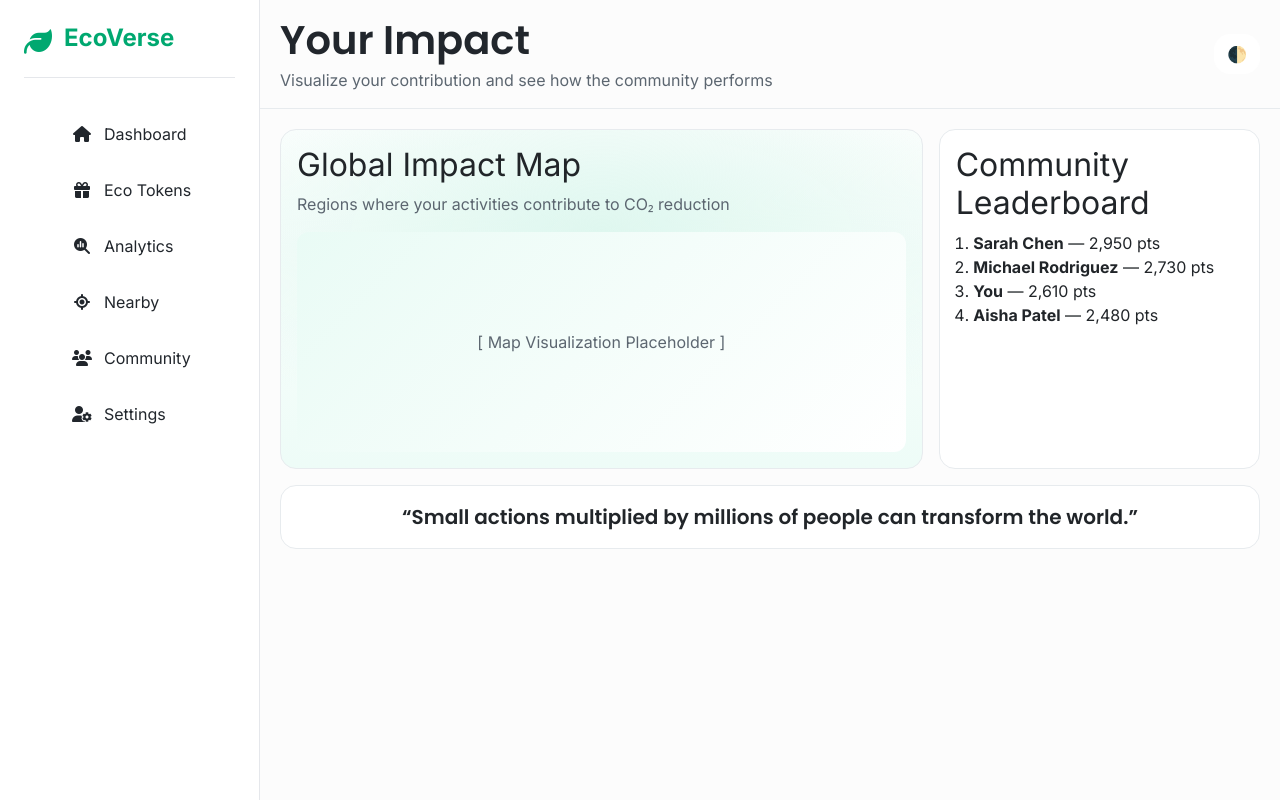
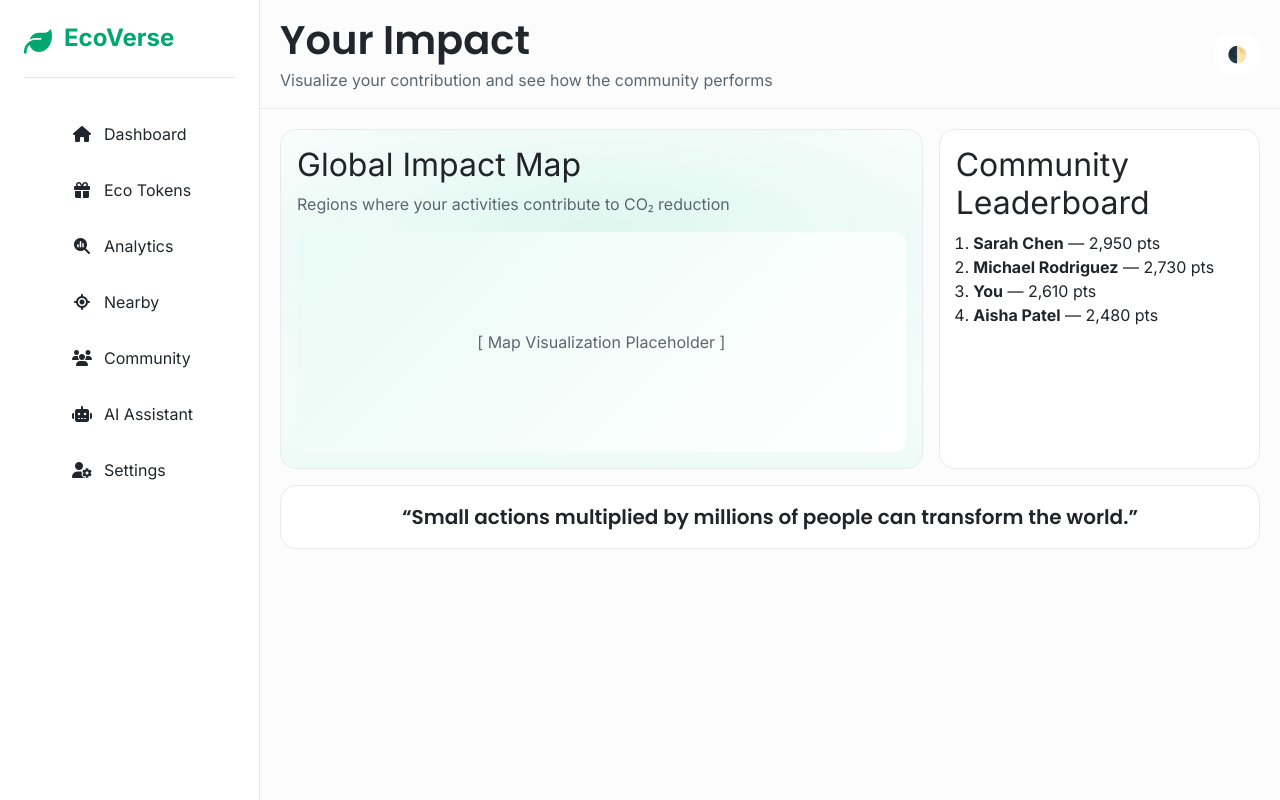
Before and after one commit to antonie-riziki/ecoverse_v2, a Django app: template EcoVerse_app/templates/impact.html in a window 1280 px wide. Run offline with Django 5.2, Linux system fonts and the light colour scheme; the template is opened without the code that fills it, so the values that code supplies are empty.

Commit message:
updated the sidebar menu items

```diff
--- a/EcoVerse_app/templates/sidebar.html
+++ b/EcoVerse_app/templates/sidebar.html
@@ -128,6 +128,13 @@ nav-link:active {
             </li>
 
             <li class="nav-item">
+                <a href="/ai-assistant" class="nav-link">
+                    <i class="fas fa-robot"></i>
+                    <span>AI Assistant</span>
+                </a>
+            </li>
+
+            <li class="nav-item">
                 <a href="/settings" class="nav-link">
                     <i class="fas fa-user-cog"></i>
                     <span>Settings</span>
```
